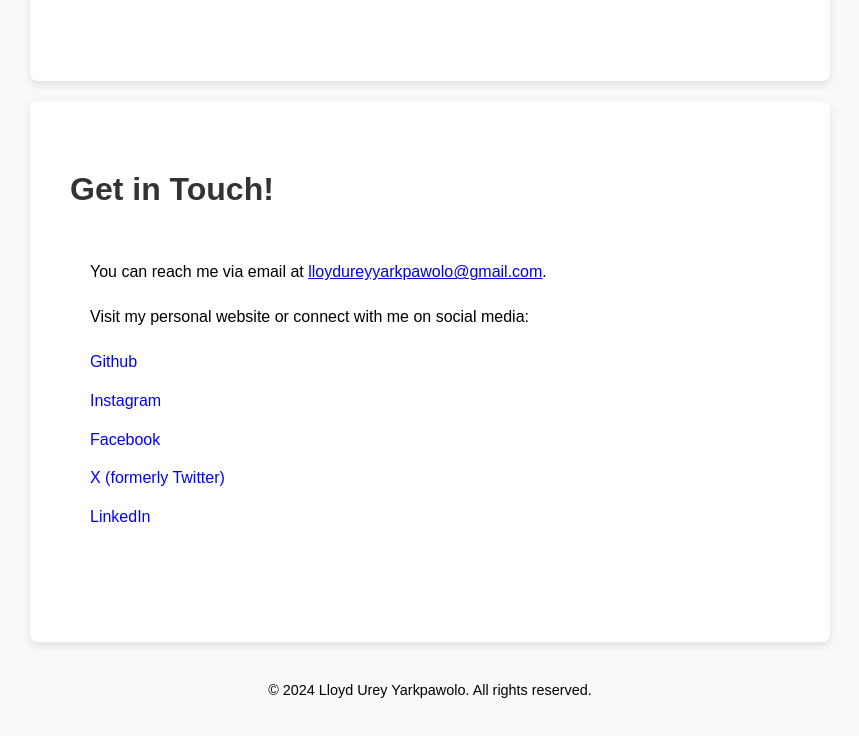
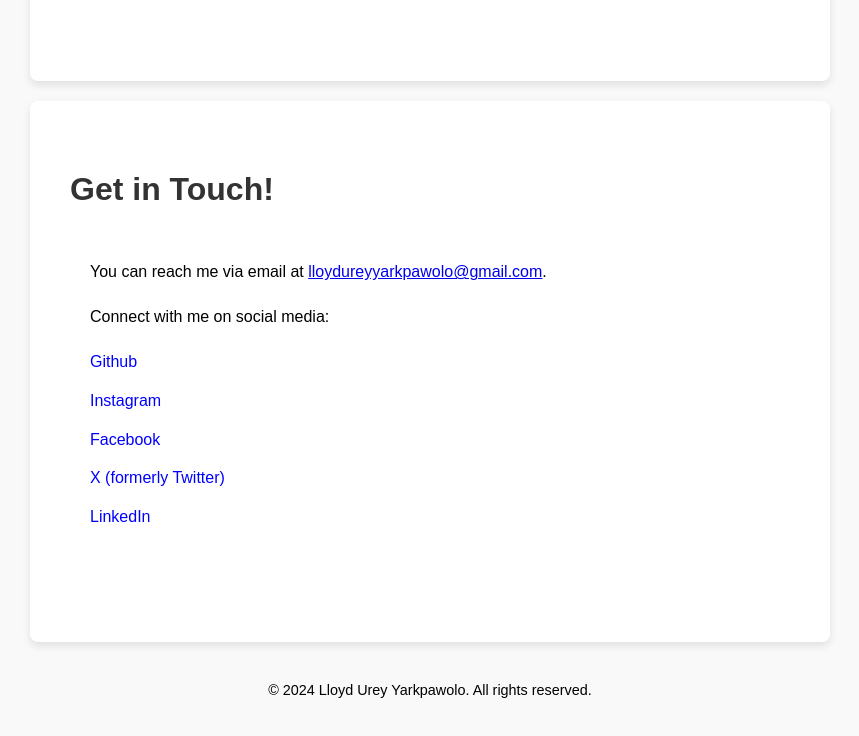
Before and after one commit to lloyduyar/lloyduyar.github.io, a plain HTML site: page index.html in a window 1280 px wide. Shown: the part 1236-1972 px from the top of the page, without its empty margins (210-1069 px from the left). Drawn offline with Linux system fonts and the light colour scheme.

Commit message:
updated contacts text

```diff
--- a/index.html
+++ b/index.html
@@ -209,7 +209,7 @@
             <h2 class="black">Get in Touch!</h2>
             <div class="contact-card">
                 <p class="black">You can reach me via email at <a href="mailto:lloydureyyarkpawolo@gmail.com">lloydureyyarkpawolo@gmail.com</a>.</p>
-                <p class="black">Visit my personal website or connect with me on social media:</p>
+                <p class="black">Connect with me on social media:</p>
                 <div class="social-links">
                     <a href="https://github.com/lloyduyar" target="_blank" class="black">Github</a>
                     <a href="https://www.instagram.com/lilnellywrld/" target="_blank" class="black">Instagram</a>
```
